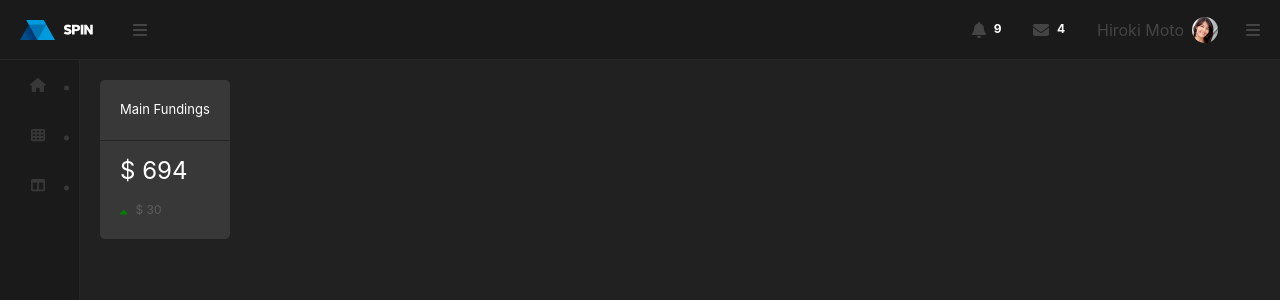
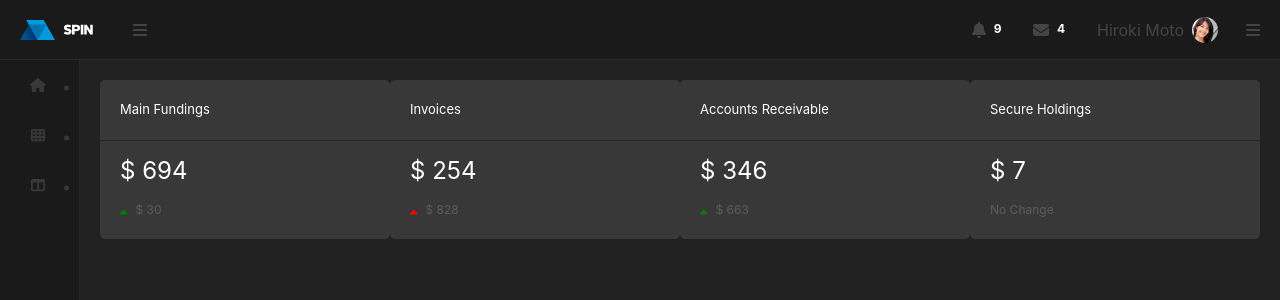
Before and after one commit to eMercedes/spin-v2, a React (Create React App) app: page /start/financial in a window 1280 px wide. Shown: the top 300 px of the page. Built offline with nearby package versions, Linux system fonts and the light colour scheme.

Commit message:
fix: update cash card layout

```diff
--- a/src/components/cashcard/Cashcard.scss
+++ b/src/components/cashcard/Cashcard.scss
@@ -2,6 +2,7 @@
 @use 'styles/sizes.scss' as *;
 
 .cash-card {
+    flex: 1;
     background-color: $text-normal;
     border-radius: $border-radius-sm;
     color: $text-active;
--- a/src/components/cashcard/index.tsx
+++ b/src/components/cashcard/index.tsx
@@ -7,16 +7,22 @@ import './Cashcard.scss'
 interface CashcardPropTypes {
     title: string
     total: number
-    change: number
+    change?: number
     status?: 'up' | 'down' | 'zero'
 }
 
-const CashCard = ({ title, total, change, status = 'up' }: CashcardPropTypes) => (
+const CashCard = ({ title, total, change = 0, status = 'up' }: CashcardPropTypes) => (
     <div className='cash-card'>
         <div className='title'>{title}</div>
         <div className='amount'>$ {total}</div>
         <div className='change'>
-            <FontAwesomeIcon className={css(status, 'me-2')} icon={faCaretUp} />$ {change}
+            {change ? (
+                <>
+                    <FontAwesomeIcon className={css(status, 'me-2')} icon={faCaretUp} />$ {change}
+                </>
+            ) : (
+                'No Change'
+            )}
         </div>
     </div>
 )
--- a/src/containers/financial/Financial.scss
+++ b/src/containers/financial/Financial.scss
@@ -1,4 +1,5 @@
 .financial {
+    flex: 1;
     padding: 20px;
 
     .status {
--- a/src/containers/financial/index.tsx
+++ b/src/containers/financial/index.tsx
@@ -7,6 +7,9 @@ function Financial() {
         <div className='financial'>
             <div className='status'>
                 <Cashcard title='Main Fundings' total={694} change={30} />
+                <Cashcard title='Invoices' total={254} change={828} status='down' />
+                <Cashcard title='Accounts Receivable' total={346} change={663} />
+                <Cashcard title='Secure Holdings' total={7} status='zero' />
             </div>
         </div>
     )
```
